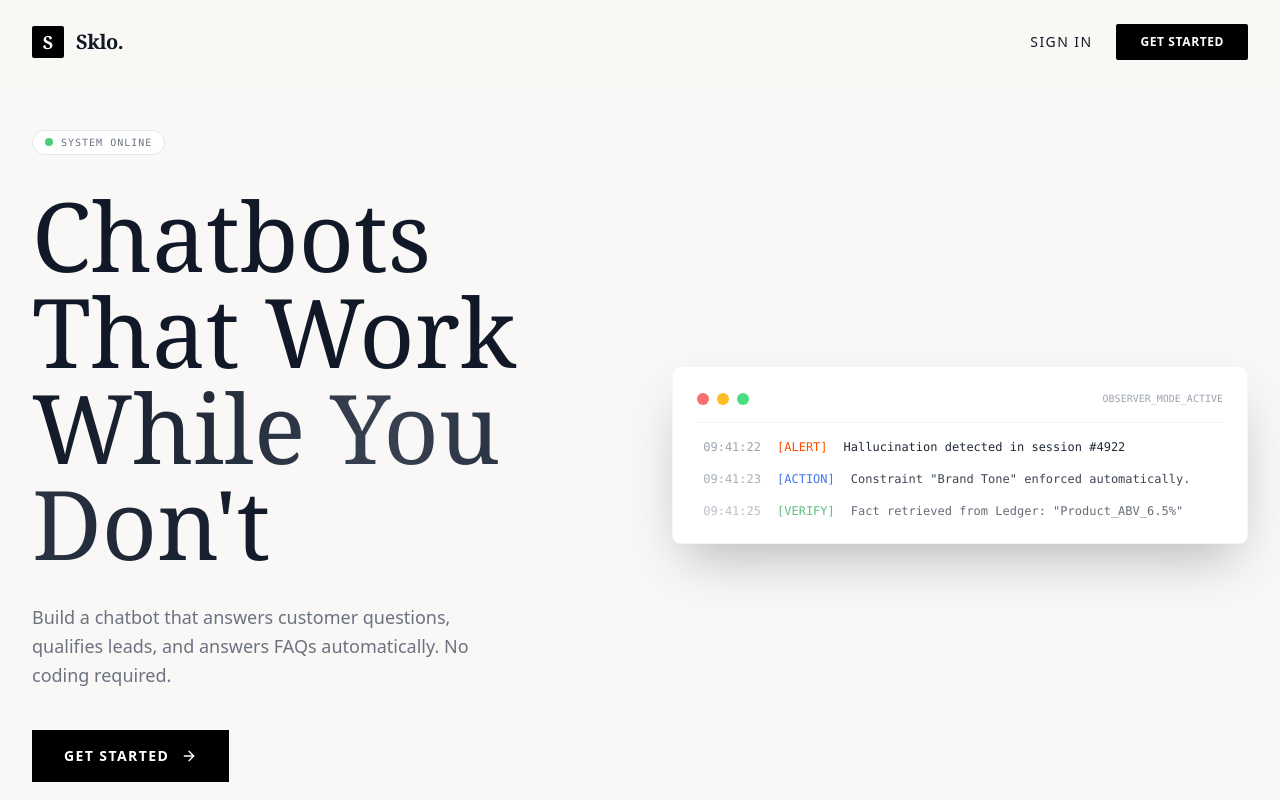
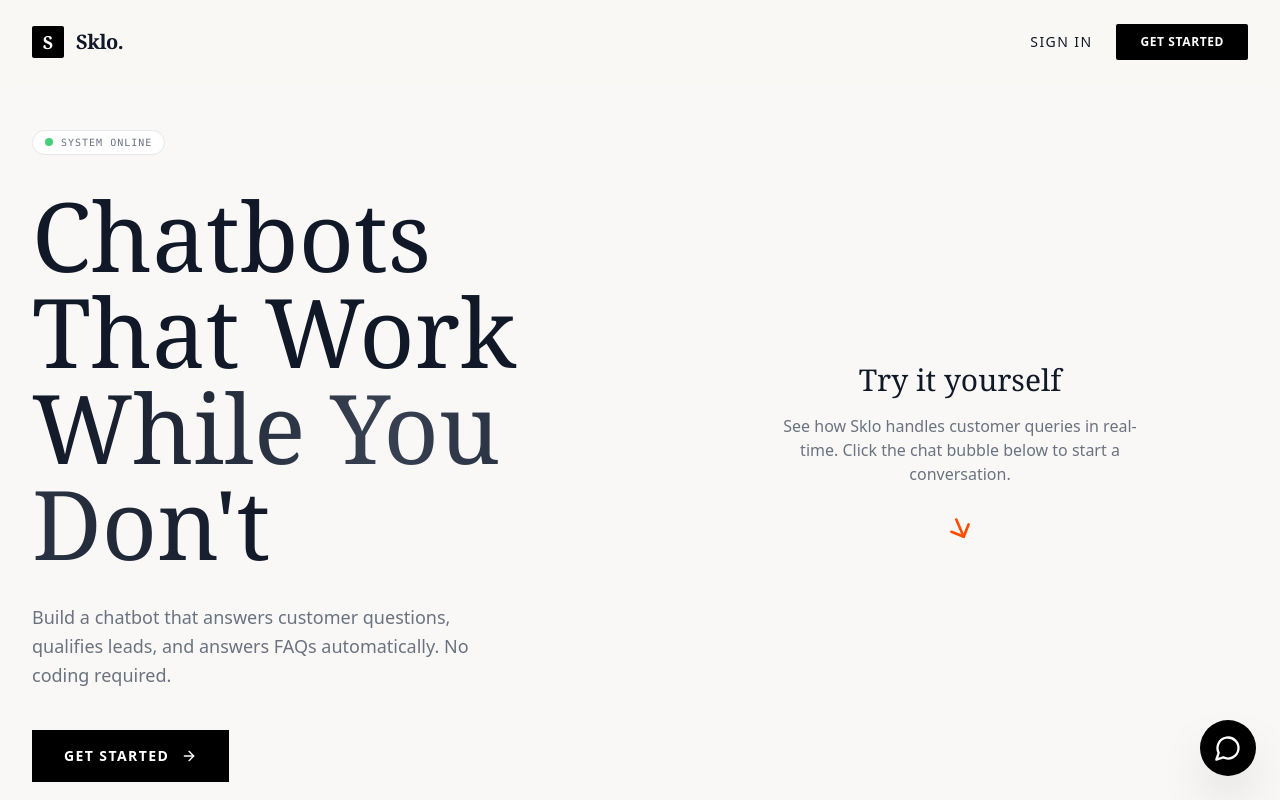
Before and after one commit to NotRithik/Sklo-frontend, a React (Vite) app: page / in a window 1280 px wide. Shown: the top 800 px of the page. Built offline with nearby package versions, Linux system fonts and the light colour scheme; a web font is replaced by a local one.

Commit message:
update landing page to have demo chatbot

```diff
--- a/components/ChatbotSelector.tsx
+++ b/components/ChatbotSelector.tsx
@@ -19,7 +19,7 @@ interface ChatbotContextType {
     refresh: () => void;
 }
 
-const ChatbotContext = createContext<ChatbotContextType | null>(null);
+export const ChatbotContext = createContext<ChatbotContextType | null>(null);
 
 export const useChatbot = () => {
     const context = useContext(ChatbotContext);
--- a/components/FloatingChatWidget.tsx
+++ b/components/FloatingChatWidget.tsx
@@ -1,6 +1,6 @@
-import React, { useState, useEffect, useRef } from 'react';
+import React, { useContext, useState, useEffect, useRef } from 'react';
 import { MessageCircle, X, Send, Bot, User, Loader2, Sparkles, RefreshCw } from 'lucide-react';
-import { useChatbot } from './ChatbotSelector';
+import { ChatbotContext } from './ChatbotSelector';
 import { AnimatePresence, motion } from 'framer-motion';
 import { API_BASE } from '../services/api';
 
@@ -11,8 +11,18 @@ interface Message {
     timestamp: Date;
 }
 
-export const FloatingChatWidget = () => {
-    const { selectedChatbot } = useChatbot();
+interface FloatingChatWidgetProps {
+    apiKey?: string;
+    botName?: string;
+}
+
+export const FloatingChatWidget = ({ apiKey, botName }: FloatingChatWidgetProps = {}) => {
+    const context = useContext(ChatbotContext);
+
+    const selectedChatbot = apiKey
+        ? { id: 'landing', name: botName || 'Sklo Bot', preview_api_key: apiKey }
+        : context?.selectedChatbot;
+
     const [isOpen, setIsOpen] = useState(false);
     const [messages, setMessages] = useState<Message[]>([]);
     const [inputValue, setInputValue] = useState('');
--- a/pages/LandingPage.tsx
+++ b/pages/LandingPage.tsx
@@ -1,12 +1,53 @@
-import React, { useState } from 'react';
+import React, { useState, useEffect, useRef } from 'react';
 import { motion } from 'framer-motion';
 import { Link, useNavigate } from 'react-router-dom';
-import { ArrowRight, Shield, CheckCircle, Database } from 'lucide-react';
+import { ArrowRight, Shield, CheckCircle, Database, MessageSquare } from 'lucide-react';
 import { useAuth } from '../contexts/AuthContext';
+import { FloatingChatWidget } from '../components/FloatingChatWidget';
 
 const LandingPage = () => {
     const navigate = useNavigate();
     const { isAuthenticated } = useAuth();
+    const arrowRef = useRef<HTMLDivElement>(null);
+    const [arrowRotation, setArrowRotation] = useState(90); // Default pointing down
+
+    useEffect(() => {
+        const updateRotation = () => {
+            if (!arrowRef.current) return;
+
+            const arrowRect = arrowRef.current.getBoundingClientRect();
+            const arrowCenterX = arrowRect.left + arrowRect.width / 2;
+            const arrowCenterY = arrowRect.top + arrowRect.height / 2;
+
+            // Widget is fixed at bottom-6 (24px) right-6 (24px)
+            // Button is w-14 (56px) h-14 (56px)
+            // Center is approx 24 + 28 = 52px from edges
+            const widgetCenterX = window.innerWidth - 52;
+            const widgetCenterY = window.innerHeight - 52;
+
+            const deltaX = widgetCenterX - arrowCenterX;
+            const deltaY = widgetCenterY - arrowCenterY;
+
+            // standard atan2 returns angle from X axis (Right)
+            // ArrowRight points Right by default, so 0deg is correct base
+            const angleRad = Math.atan2(deltaY, deltaX);
+            const angleDeg = angleRad * (180 / Math.PI);
+
+            setArrowRotation(angleDeg);
+        };
+
+        window.addEventListener('scroll', updateRotation);
+        window.addEventListener('resize', updateRotation);
+
+        // Update immediately and after a short delay to account for layout shifts
+        updateRotation();
+        setTimeout(updateRotation, 100);
+
+        return () => {
+            window.removeEventListener('scroll', updateRotation);
+            window.removeEventListener('resize', updateRotation);
+        };
+    }, []);
 
     if (isAuthenticated) {
         navigate('/dashboard');
@@ -71,42 +112,32 @@ const LandingPage = () => {
                         initial={{ opacity: 0, scale: 0.95 }}
                         animate={{ opacity: 1, scale: 1 }}
                         transition={{ delay: 0.4, duration: 0.8 }}
-                        className="relative"
+                        className="relative flex flex-col items-center justify-center text-center p-8"
                     >
-                        {/* Abstract UI Representation */}
-                        <div className="relative z-10 bg-white rounded-lg shadow-2xl border border-gray-100 p-6 overflow-hidden">
-                            <div className="border-b border-gray-100 pb-4 mb-4 flex justify-between items-center">
-                                <div className="flex gap-2">
-                                    <div className="w-3 h-3 rounded-full bg-red-400" />
-                                    <div className="w-3 h-3 rounded-full bg-amber-400" />
-                                    <div className="w-3 h-3 rounded-full bg-green-400" />
-                                </div>
-                                <div className="font-mono text-[10px] text-gray-400">OBSERVER_MODE_ACTIVE</div>
-                            </div>
+                        <div className="relative z-10">
+                            <h3 className="font-serif text-3xl mb-4">Try it yourself</h3>
+                            <p className="text-gray-500 mb-6 max-w-sm mx-auto">
+                                See how Sklo handles customer queries in real-time. Click the chat bubble below to start a conversation.
+                            </p>
 
-                            <div className="space-y-4 font-mono text-xs">
-                                <div className="flex gap-4">
-                                    <span className="text-gray-400 w-16 text-right">09:41:22</span>
-                                    <span className="text-[#FF4D00]">[ALERT]</span>
-                                    <span className="text-gray-800">Hallucination detected in session #4922</span>
-                                </div>
-                                <div className="flex gap-4">
-                                    <span className="text-gray-400 w-16 text-right">09:41:23</span>
-                                    <span className="text-blue-600">[ACTION]</span>
-                                    <span className="text-gray-800">Constraint "Brand Tone" enforced automatically.</span>
-                                </div>
-                                <div className="flex gap-4">
-                                    <span className="text-gray-400 w-16 text-right">09:41:25</span>
-                                    <span className="text-green-600">[VERIFY]</span>
-                                    <span className="text-gray-800">Fact retrieved from Ledger: "Product_ABV_6.5%"</span>
-                                </div>
-                            </div>
-
-                            <div className="absolute inset-0 bg-gradient-to-t from-white via-transparent to-transparent opacity-50" />
+                            <motion.div
+                                ref={arrowRef}
+                                animate={{
+                                    y: [0, 10, 0],
+                                    rotate: arrowRotation
+                                }}
+                                transition={{
+                                    y: { repeat: Infinity, duration: 2 },
+                                    rotate: { type: "spring", stiffness: 50 }
+                                }}
+                                className="text-[#FF4D00] inline-block"
+                            >
+                                <ArrowRight className="w-8 h-8" />
+                            </motion.div>
                         </div>
 
-                        {/* Glowing Backdrop */}
-                        <div className="absolute -inset-4 bg-gradient-to-r from-orange-100 to-gray-200 blur-3xl -z-10 opacity-50" />
+                        {/* Glowing Background */}
+                        <div className="absolute inset-0 bg-gradient-to-r from-orange-50 to-gray-50 blur-3xl -z-10 rounded-full opacity-70" />
                     </motion.div>
                 </div>
             </main>
@@ -127,6 +158,12 @@ const LandingPage = () => {
                     ))}
                 </div>
             </section>
+
+            {/* Landing Page Chatbot */}
+            <FloatingChatWidget
+                apiKey={import.meta.env.VITE_LANDING_CHATBOT_API_KEY}
+                botName="Sklo Assistant"
+            />
         </div>
     );
 };
```
Also changed, not shown: 2 other files (tests, documents, lock files or other folders).
